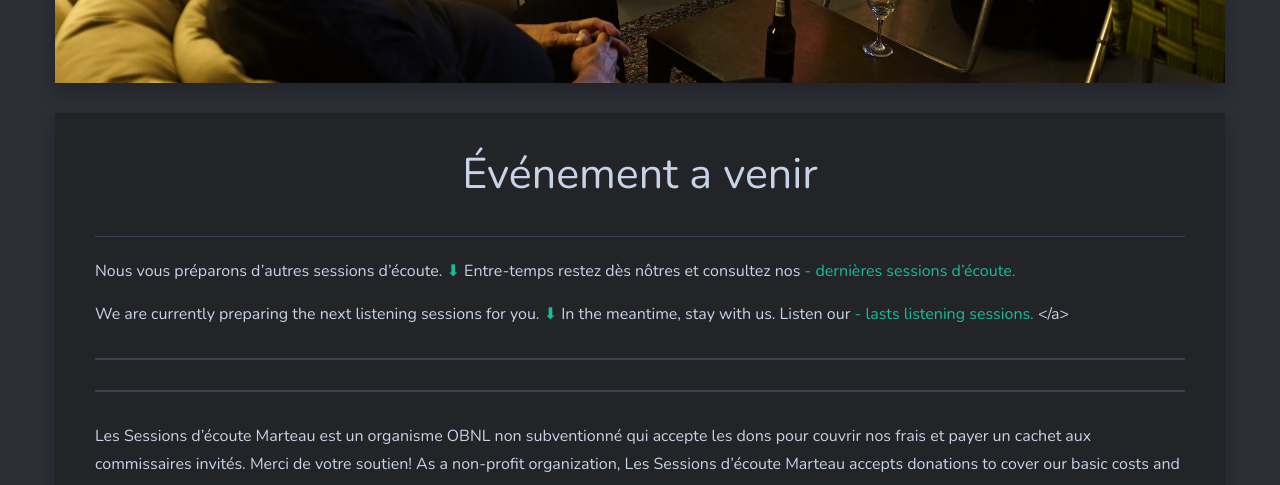
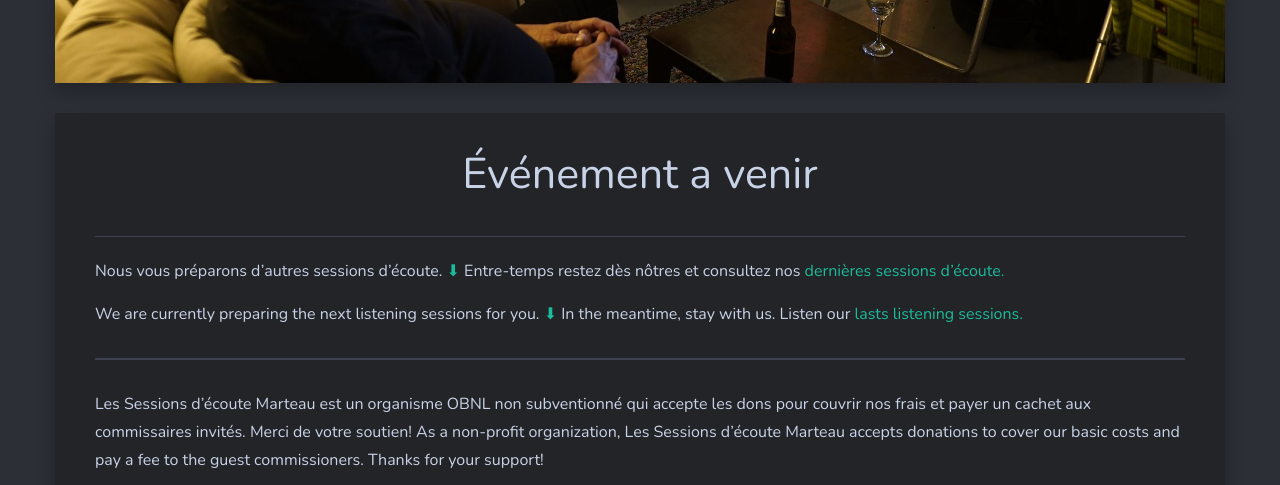
Before and after one commit to sessions-marteau/sessions-marteau-2.github.io, a Jekyll site: the page built from _pages/evenement-a-venir.md, in a window 1280 px wide and 900 px high, scrolled down 612 px, cut to the strip 0-485 px from the top of the window. Built offline with Jekyll 4.4.1, drawn with Linux system fonts in a browser that asks for light colours; nearby versions of some CDN libraries.

Commit message:
Update evenement-a-venir.md

```diff
--- a/_pages/evenement-a-venir.md
+++ b/_pages/evenement-a-venir.md
@@ -10,16 +10,15 @@ dropdown: true
 
 
 Nous vous préparons d'autres sessions d'écoute. <a href="https://gmail.us20.list-manage.com/subscribe/post?u=698e7b941cdf206ea63f5a5b7&id=0677e98a6a"> ⬇</a> Entre-temps restez dès nôtres et consultez nos
-<a href="https://sessionsmarteau.com/sessions-passes/" target="_blank">- dernières sessions d'écoute.
+<a href="https://sessionsmarteau.com/sessions-passes/" target="_blank"> dernières sessions d'écoute.
 </a>
 <br>
 
 We are currently preparing the next listening sessions for you. <a href="https://gmail.us20.list-manage.com/subscribe/post?u=698e7b941cdf206ea63f5a5b7&id=0677e98a6a"> ⬇</a> In the meantime, stay with us. Listen our
-<a href="https://sessionsmarteau.com/sessions-passes/" target="_blank">- lasts listening sessions.
-</a>
+<a href="https://sessionsmarteau.com/sessions-passes/" target="_blank"> lasts listening sessions.
 </a>
 
-<hr>
+
 ---
 Les Sessions d'écoute Marteau est un organisme OBNL non subventionné qui accepte les dons pour couvrir nos frais et payer un cachet aux commissaires invités. Merci de votre soutien! As a non-profit organization, Les Sessions d'écoute Marteau accepts donations to cover our basic costs and pay a fee to the guest commissioners. Thanks for your support!
 <form action="https://www.paypal.com/cgi-bin/webscr" method="post" target="_top">
```
